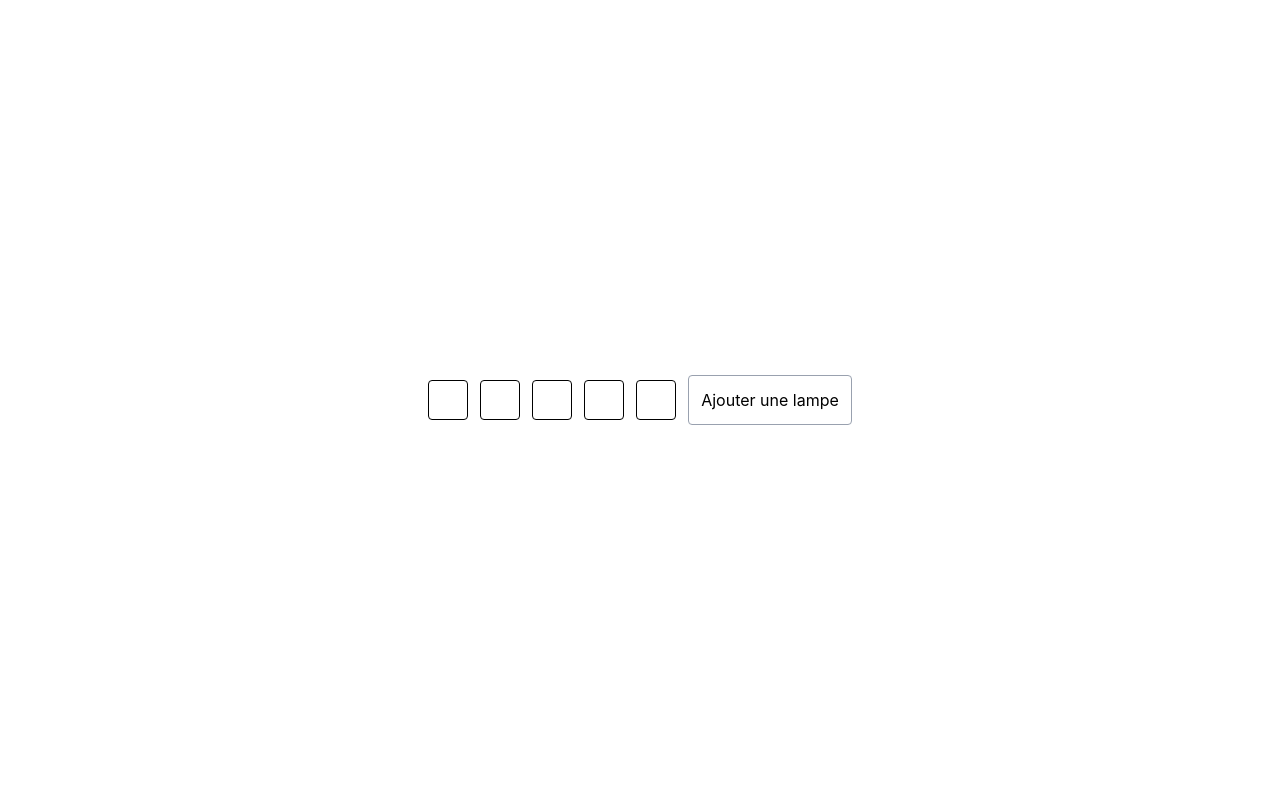
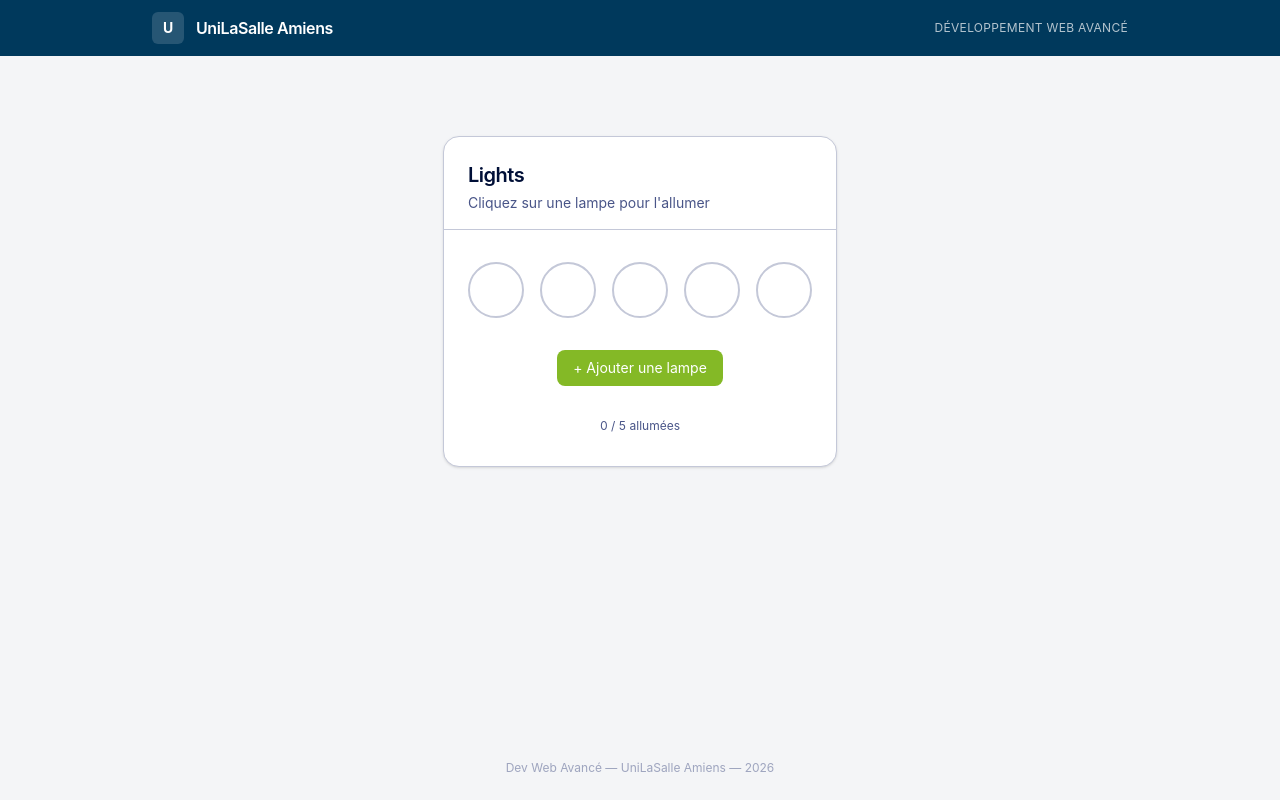
Before and after one commit to Seraphros/TD_DevWebAvance_2026, a React (Vite) app: page / in a window 1280 px wide. Built offline with nearby package versions, Linux system fonts and the light colour scheme.

Commit message:
feat(UI): improve global UI

```diff
--- a/index.html
+++ b/index.html
@@ -1,10 +1,10 @@
 <!doctype html>
-<html lang="en" class="h-full">
+<html lang="fr" class="h-full bg-surface text-text-primary">
   <head>
     <meta charset="UTF-8" />
     <link rel="icon" type="image/svg+xml" href="/favicon.svg" />
     <meta name="viewport" content="width=device-width, initial-scale=1.0" />
-    <title>unilasalle-light-2026</title>
+    <title>Lights — Dev Web Avancé</title>
   </head>
   <body class="h-full">
     <div id="root" class="h-full"></div>
--- a/src/App.tsx
+++ b/src/App.tsx
@@ -1,11 +1,22 @@
 import * as React from "react";
 import {LightHolder} from "./components/LightHolder.tsx";
+import {Navbar} from "./components/Navbar.tsx";
+import {Card} from "./components/Card.tsx";
 
 export const App: React.FC = () => {
     return (
-        <div className="flex items-center justify-center w-full h-full">
-            <LightHolder/>
+        <div className="min-h-full flex flex-col">
+            <Navbar/>
+
+            <div className="flex-1 flex flex-col items-center px-4 py-12 sm:py-20">
+                <Card title="Lights" description="Cliquez sur une lampe pour l'allumer">
+                    <LightHolder/>
+                </Card>
+            </div>
+
+            <footer className="py-6 text-center text-xs text-text-secondary/50">
+                Dev Web Avancé — UniLaSalle Amiens — 2026
+            </footer>
         </div>
-
     )
 }
--- /dev/null
+++ b/src/components/Card.tsx
@@ -0,0 +1,26 @@
+import * as React from "react";
+
+type CardProps = {
+    title: string;
+    description?: string;
+    children: React.ReactNode;
+};
+
+export const Card: React.FC<CardProps> = ({title, description, children}) => {
+    return (
+        <div className="bg-surface-card border border-surface-border rounded-2xl shadow-sm overflow-hidden">
+            <div className="px-6 pt-6 pb-4 border-b border-surface-border">
+                <h2 className="text-xl font-semibold tracking-tight text-text-primary">
+                    {title}
+                </h2>
+                {description && (
+                    <p className="mt-1 text-sm text-text-secondary">{description}</p>
+                )}
+            </div>
+
+            <div className="px-6 py-8">
+                {children}
+            </div>
+        </div>
+    );
+};
--- a/src/components/Light.tsx
+++ b/src/components/Light.tsx
@@ -7,9 +7,15 @@ type LightProps = {
 
 export const Light: React.FC<LightProps> = ({on, setOn}) => {
     return (
-        <button className={"w-10 h-10 rounded border cursor-pointer " +
-            (on ? "bg-orange-400" : "bg-white")}
-             onClick={() => setOn(!on)}>
-        </button>
+        <button
+            className={
+                "w-14 h-14 rounded-full border-2 cursor-pointer transition-all duration-200 ease-out active:scale-92 " +
+                (on
+                    ? "shadow-glow bg-amber-glow border-amber-300/70"
+                    : "bg-surface-card border-surface-border hover:border-uni-green/40")
+            }
+            onClick={() => setOn(!on)}
+            aria-label={on ? "Éteindre la lampe" : "Allumer la lampe"}
+        />
     );
 }
--- a/src/components/LightHolder.tsx
+++ b/src/components/LightHolder.tsx
@@ -11,8 +11,11 @@ export const LightHolder: React.FC = () => {
         {id: 5, on: false},
     ]);
 
+    const litCount = lights.filter(l => l.on).length;
+
     return (
-        <div className="flex gap-3 items-center justify-center flex-wrap">
+        <div className="flex flex-col items-center gap-8">
+            <div className="flex gap-4 items-center justify-center flex-wrap">
                 {
                     lights.map(light => (
                             <Light key={light.id} on={light.on} setOn={(state) => setLights(
@@ -21,11 +24,24 @@ export const LightHolder: React.FC = () => {
                         )
                     )
                 }
+            </div>
 
-            <button className="cursor-pointer border border-gray-400 rounded p-3"
-                    onClick={() => setLights([...lights, {id: lights.length + 1, on: false}])}>
-                Ajouter une lampe
+            <div className="flex items-center gap-4">
+                <button
+                    className="cursor-pointer text-sm rounded-lg
+                               px-4 py-2 text-white bg-uni-green
+                               hover:bg-uni-green-dark
+                               active:scale-97
+                               transition-all duration-150"
+                    onClick={() => setLights([...lights, {id: lights.length + 1, on: false}])}
+                >
+                    + Ajouter une lampe
                 </button>
+            </div>
+
+            <p className="text-xs text-text-secondary tabular-nums">
+                {litCount} / {lights.length} allumée{litCount !== 1 && "s"}
+            </p>
         </div>
     )
 }
--- /dev/null
+++ b/src/components/Navbar.tsx
@@ -0,0 +1,23 @@
+import * as React from "react";
+
+export const Navbar: React.FC = () => {
+    return (
+        <nav className="bg-uni-navy">
+            <div className="max-w-5xl mx-auto px-4 sm:px-6 flex items-center justify-between h-14">
+                <div className="flex items-center gap-3">
+                    <div className="w-8 h-8 rounded-md bg-white/15 flex items-center justify-center
+                                    text-white font-bold text-sm select-none">
+                        U
+                    </div>
+                    <span className="text-white font-semibold tracking-tight text-sm sm:text-base">
+                        UniLaSalle Amiens
+                    </span>
+                </div>
+
+                <span className="hidden sm:block text-white/70 text-xs tracking-wide uppercase">
+                    Développement Web Avancé
+                </span>
+            </div>
+        </nav>
+    );
+};
--- a/src/index.css
+++ b/src/index.css
@@ -1 +1,15 @@
 @import "tailwindcss";
+
+@theme {
+    --color-uni-navy: #00395C;
+    --color-uni-navy-dark: #000f37;
+    --color-uni-green: #84B926;
+    --color-uni-green-dark: #6a9a1e;
+    --color-surface: #f4f5f7;
+    --color-surface-card: #ffffff;
+    --color-surface-border: #c4c8d8;
+    --color-text-primary: #000f37;
+    --color-text-secondary: #495588;
+    --color-amber-glow: #f59e0b;
+    --shadow-glow: 0 0 12px 2px oklch(0.8 0.16 75 / 0.5), 0 0 32px 8px oklch(0.75 0.14 75 / 0.2);
+}
```
Also changed, not shown: 1 other file (tests, documents, lock files or other folders). Lines whose indentation alone changed are shown as unchanged.
